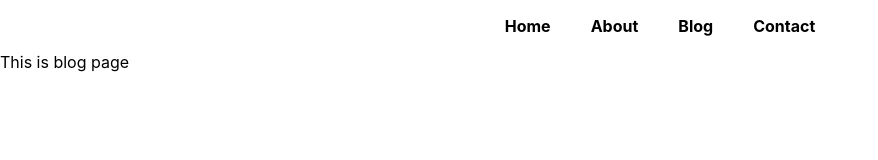
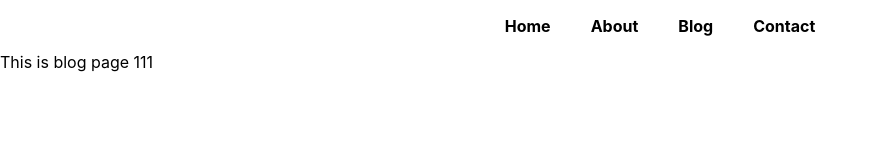
Before and after one commit to VaibhavAgarwal452/Nextjs-learning-project, a Next.js app: page /blog in a window 1280 px wide. Shown: the top 160 px of the page, without its empty margins (0-878 px from the left). Built offline with nearby package versions, Linux system fonts and the light colour scheme.

Commit message:
adding changes

```diff
--- a/pages/blog.js
+++ b/pages/blog.js
@@ -1,7 +1,7 @@
 import React from 'react';
 
 const blog = () => {
-  return <div>This is blog page</div>;
+  return <div>This is blog page 111</div>;
 };
 
 export default blog;
```
